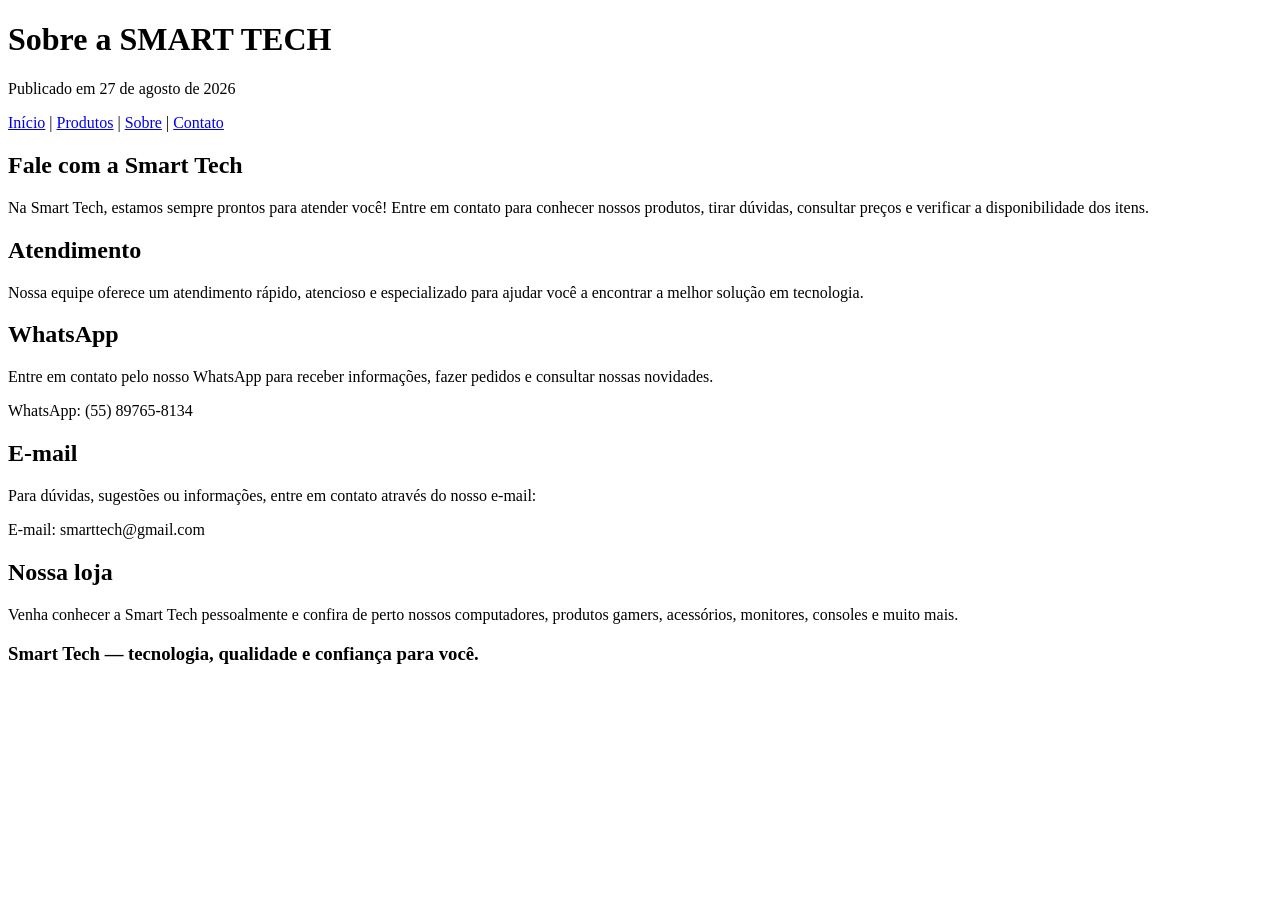
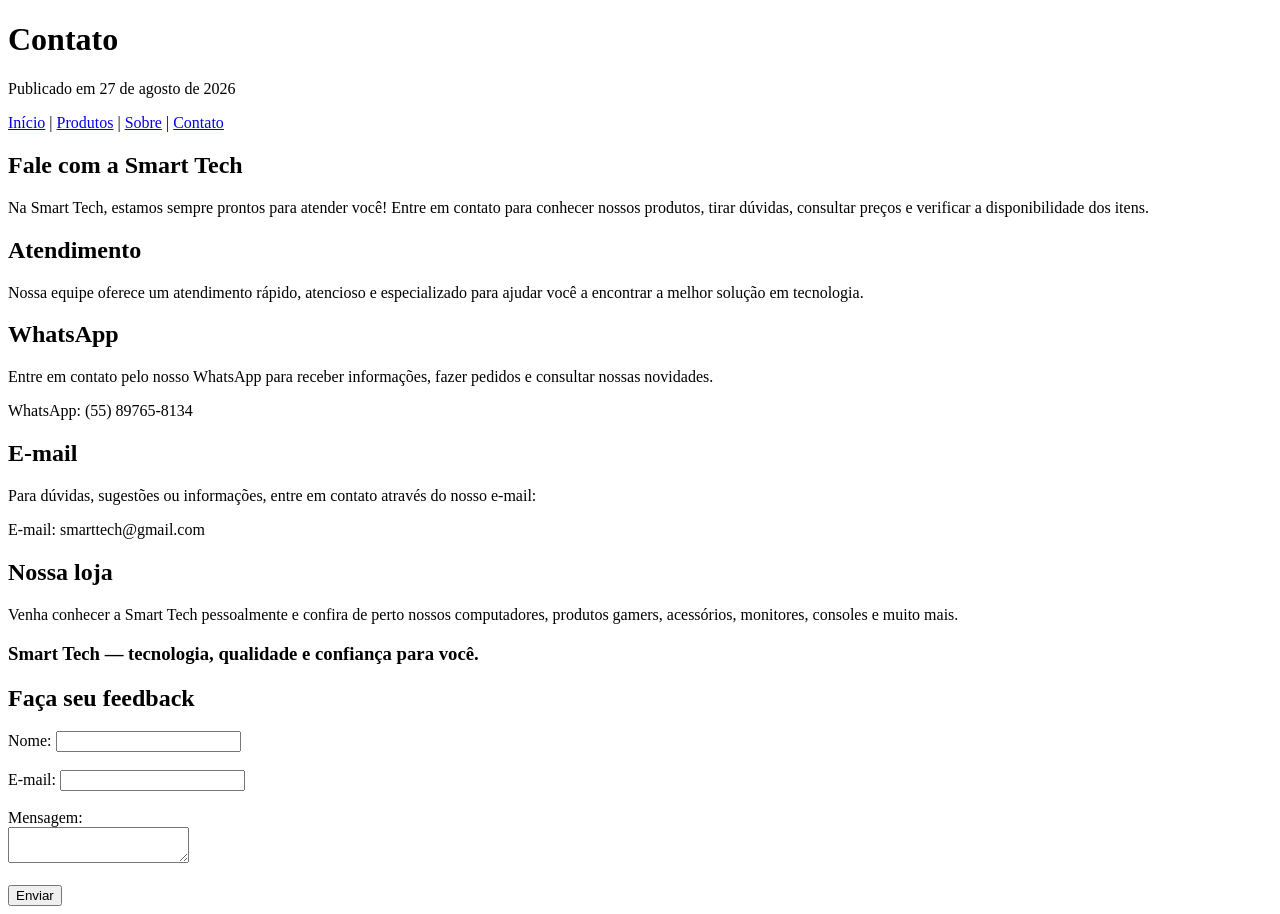
Before and after one commit to 20261cap10020014-lgtm/projeto-de-venda, a plain HTML site: page contato.html in a window 1280 px wide. Before the commit the page ends 800 px from the top, so only its background shows below. Drawn offline with Linux system fonts and the light colour scheme.

Commit message:
comitti9

```diff
--- a/contato.html
+++ b/contato.html
@@ -8,7 +8,7 @@
 <body>
 
     <header>
-    <h1>Sobre a SMART TECH</h1>
+    <h1>Contato</h1>
     <p>Publicado em <time datetime="2026-08-27">27 de agosto de 2026</time></p>
 
     <nav>
@@ -38,5 +38,29 @@
 <p>Venha conhecer a Smart Tech pessoalmente e confira de perto nossos computadores, produtos gamers, acessórios, monitores, consoles e muito mais.</p>
 
 <h3>Smart Tech — tecnologia, qualidade e confiança para você.</h3>
+
+       <h2>Faça seu feedback</h2>
+
+    <form>
+
+        Nome:
+        <input type="text">
+
+        <br><br>
+
+        E-mail:
+        <input type="email">
+
+        <br><br>
+
+        Mensagem:
+        <br>
+        <textarea></textarea>
+
+        <br><br>
+
+        <input type="submit" value="Enviar">
+
+    </form>
 </body>
 </html>
```
Also changed, not shown: produtos.html (+1 -0 lines).
